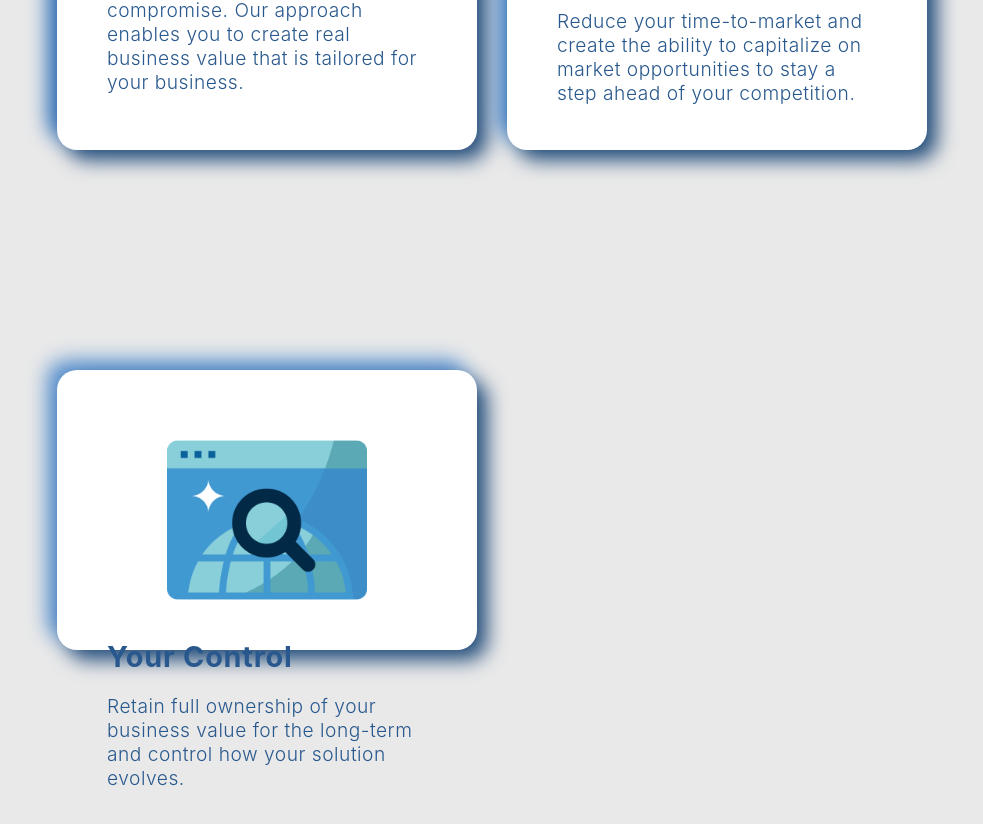
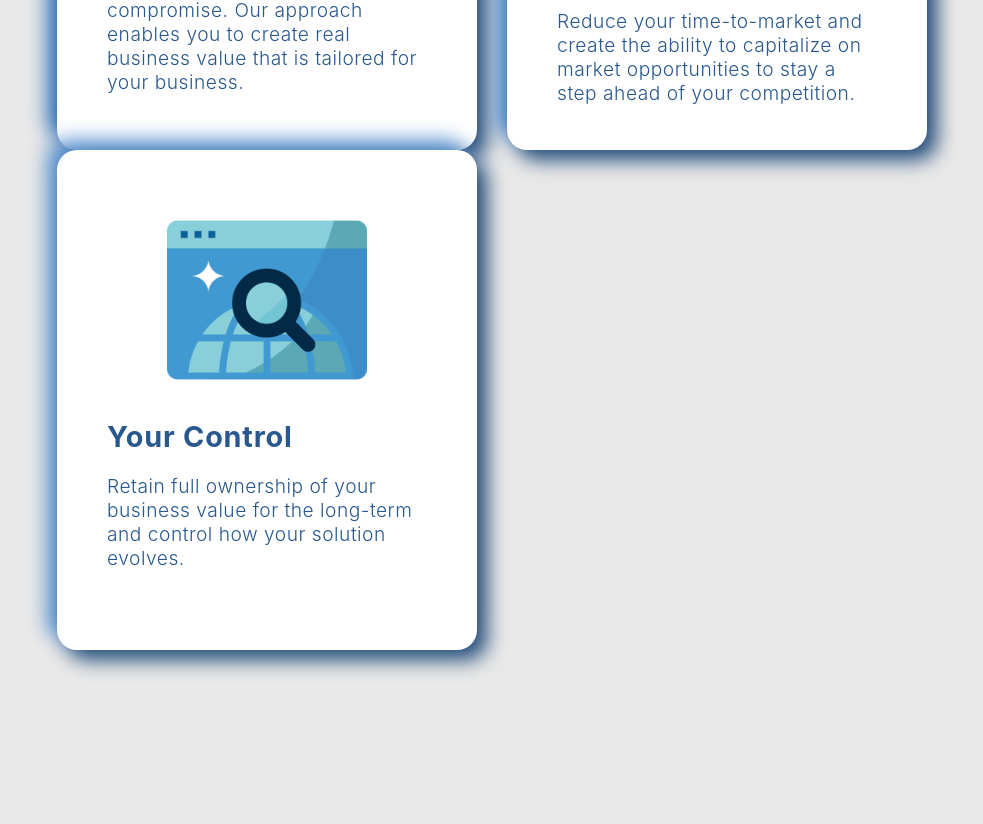
Before and after one commit to MilanP5G/weareadaptive.com, a React (Create React App) app: page / in a window 1280 px wide. Shown: the part 1878-2702 px from the top of the page, without its empty margins (73-1056 px from the left). Before the commit the page ends 2678 px from the top, so only its background shows below. Built offline with nearby package versions, Linux system fonts and the light colour scheme.

Commit message:
adjusted height of Your Control box and repositioned

```diff
--- a/src/styling/main.css
+++ b/src/styling/main.css
@@ -137,9 +137,9 @@ body {
   background: #ffffff;
   position: relative;
   width: 320px;
-  height: 180px;
+  height: 400px;
   padding: 50px;
-  bottom: 150px;
+  bottom: 370px;
   border-radius: 20px;
   float: left;
   box-shadow: 10px 10px 20px #234c7a,
```
